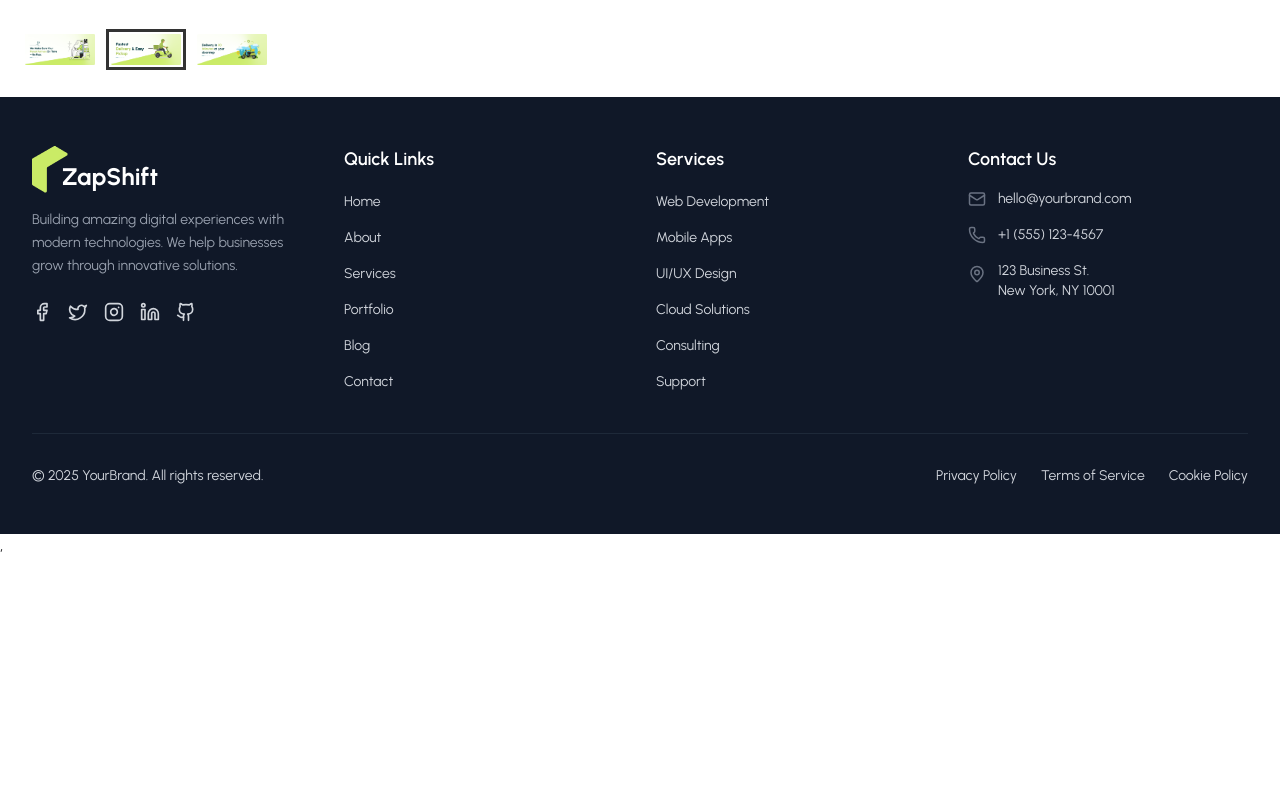
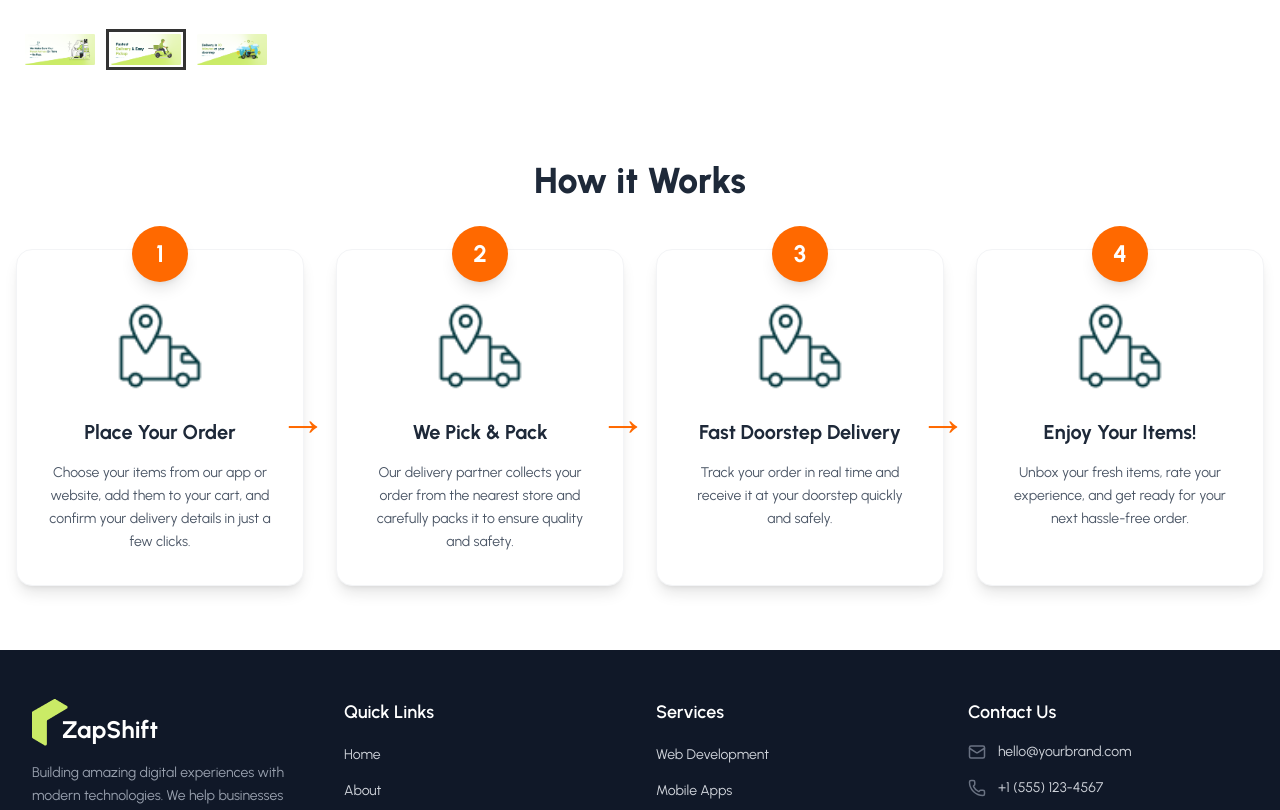
Before and after one commit to rifatsamjid/zap-shift-client, a React (Vite) app: page / in a window 1280 px wide. Shown: the part 633-1443 px from the top of the page. Before the commit the page ends 1191 px from the top, so only its background shows below. Built offline with nearby package versions, Linux system fonts and the light colour scheme.

Commit message:
complete how it work section

```diff
--- a/src/Pages/Home/Home/Home.jsx
+++ b/src/Pages/Home/Home/Home.jsx
@@ -1,10 +1,12 @@
 import React from "react";
 import Banner from "../Banner/Banner";
+import Work from "../Other/Work/Work";
 
 const Home = () => {
   return (
     <div>
       <Banner />
+      <Work/>
     </div>
   );
 };
--- /dev/null
+++ b/src/Pages/Home/Other/Work/Work.jsx
@@ -0,0 +1,76 @@
+import React from 'react';
+import BookingIcon from "../../../../assets/bookingIcon.png";
+
+const Work = () => {
+  const howItWorksData = [
+    {
+      id: 1,
+      title: "Place Your Order",
+      description:
+        "Choose your items from our app or website, add them to your cart, and confirm your delivery details in just a few clicks."
+    },
+    {
+      id: 2,
+      title: "We Pick & Pack",
+      description:
+        "Our delivery partner collects your order from the nearest store and carefully packs it to ensure quality and safety."
+    },
+    {
+      id: 3,
+      title: "Fast Doorstep Delivery",
+      description:
+        "Track your order in real time and receive it at your doorstep quickly and safely."
+    },
+    {
+      id: 4,
+      title: "Enjoy Your Items!",
+      description:
+        "Unbox your fresh items, rate your experience, and get ready for your next hassle-free order."
+    }
+  ];
+
+  return (
+    <div className="py-16 px-4 max-w-7xl mx-auto">
+      <h1 className="font-extrabold text-4xl text-center mb-12 text-gray-800">
+        How it Works
+      </h1>
+
+      <div className="grid grid-cols-1 sm:grid-cols-2 lg:grid-cols-4 gap-8">
+        {howItWorksData.map((step, index) => (
+          <div
+            key={step.id}
+            className="relative bg-white rounded-2xl shadow-lg p-8 text-center hover:shadow-2xl transition-all duration-300 border border-gray-100"
+          >
+            <div className="absolute -top-6 left-1/2 transform -translate-x-1/2 bg-orange-500 text-white w-14 h-14 rounded-full flex items-center justify-center font-bold text-2xl shadow-lg">
+              {step.id}
+            </div>
+
+            <div className="mb-6 mt-4">
+              <img
+                src={BookingIcon}
+                alt={step.title}
+                className="w-24 h-24 mx-auto object-contain"
+              />
+            </div>
+
+            <h3 className="text-xl font-bold text-gray-800 mb-4">
+              {step.title}
+            </h3>
+
+            <p className="text-gray-600 text-sm leading-relaxed">
+              {step.description}
+            </p>
+
+            {index < howItWorksData.length - 1 && (
+              <div className="hidden lg:block absolute top-1/2 -right-6 transform -translate-y-1/2 text-orange-500 text-5xl font-bold">
+                →
+              </div>
+            )}
+          </div>
+        ))}
+      </div>
+    </div>
+  );
+};
+
+export default Work;
```
